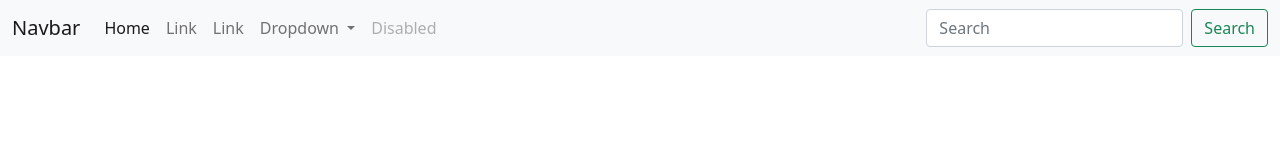
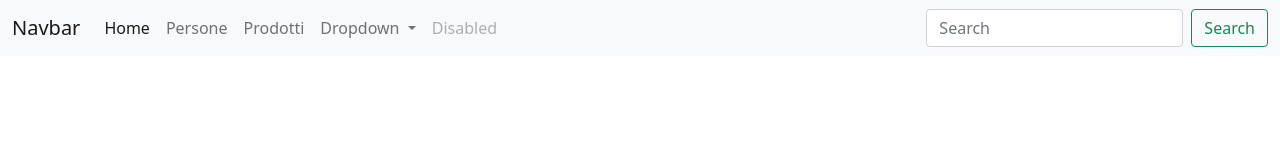
Before and after one commit to DenuccioDiego/fincons_academy, an Angular app: page / in a window 1280 px wide. Shown: the top 160 px of the page. Built offline with nearby package versions, Linux system fonts and the light colour scheme.

Commit message:
ADD routing system (router outlet and link router)

```diff
--- a/src/app/@template/navbar/components/navbar-container/navbar-container.component.html
+++ b/src/app/@template/navbar/components/navbar-container/navbar-container.component.html
@@ -8,13 +8,13 @@
         <div class="collapse navbar-collapse" id="navbarSupportedContent">
             <ul class="navbar-nav me-auto mb-2 mb-lg-0">
                 <li class="nav-item">
-                    <a class="nav-link active" aria-current="page" href="#" (click)="manageMenu(0)">Home</a>
+                    <a class="nav-link active" aria-current="page" routerLink="/">Home</a>
                 </li>
-                <li class="nav-item" (click)="manageMenu(1)">
-                    <a class="nav-link" href="#">Link</a>
+                <li class="nav-item">
+                    <a class="nav-link" routerLink="/persone">Persone</a>
                 </li>
-                <li class="nav-item" (click)="manageMenu(2)">
-                    <a class="nav-link" href="#">Link</a>
+                <li class="nav-item">
+                    <a class="nav-link" routerLink="/products">Prodotti</a>
                 </li>
                 <li class="nav-item dropdown">
                     <a class="nav-link dropdown-toggle" href="#" id="navbarDropdown" role="button"
--- a/src/app/@template/navbar/components/navbar-container/navbar-container.component.ts
+++ b/src/app/@template/navbar/components/navbar-container/navbar-container.component.ts
@@ -1,6 +1,4 @@
-import { Component, EventEmitter, OnInit, Output } from '@angular/core';
-import { MenuEnum } from '../../enums/menu-enum';
-
+import { Component, OnInit } from '@angular/core';
 
 @Component({
   selector: 'fin-navbar-container',
@@ -14,9 +12,4 @@ export class NavbarContainerComponent implements OnInit {
   ngOnInit(): void {
   }
 
-  @Output() menuSelection: EventEmitter<MenuEnum> = new EventEmitter<MenuEnum>();
-
-  manageMenu(index: number): void {
-    this.menuSelection.emit(index);
-  }
 }
--- a/src/app/@template/navbar/navbar.module.ts
+++ b/src/app/@template/navbar/navbar.module.ts
@@ -1,6 +1,7 @@
 import { NgModule } from '@angular/core';
 import { CommonModule } from '@angular/common';
 import { NavbarContainerComponent } from './components/navbar-container/navbar-container.component';
+import { RouterModule } from '@angular/router';
 
 
 @NgModule({
@@ -9,6 +10,7 @@ import { NavbarContainerComponent } from './components/navbar-container/navbar-c
   ],
   imports: [
     CommonModule,
+    RouterModule
   ],
   exports: [
     NavbarContainerComponent
--- a/src/app/app.component.html
+++ b/src/app/app.component.html
@@ -1,4 +1,5 @@
-<fin-navbar-container (menuSelection)="menuSelectionHandler($event)"></fin-navbar-container>
+<fin-navbar-container></fin-navbar-container>
 
-<fin-product-container *ngIf="showMenuPeople"></fin-product-container>
-<fin-persona-container *ngIf="showMenuProducts"></fin-persona-container>
+<div>
+    <router-outlet></router-outlet>
+</div>
--- a/src/app/features/products/components/product-detail/product-detail.component.ts
+++ b/src/app/features/products/components/product-list-item/product-list-item.component.ts
@@ -3,10 +3,10 @@ import { Product } from 'src/app/shared/model/product-model';
 
 @Component({
   selector: 'fin-product-detail',
-  templateUrl: './product-detail.component.html',
-  styleUrls: ['./product-detail.component.css']
+  templateUrl: './product-list-item.component.html',
+  styleUrls: ['./product-list-item.component.css']
 })
-export class ProductDetailComponent implements OnInit {
+export class ProductListItem implements OnInit {
 
   @Input() detail: Product;
 
--- a/src/app/features/products/product.module.ts
+++ b/src/app/features/products/products.module.ts
@@ -1,18 +1,20 @@
 import { NgModule } from '@angular/core';
 import { CommonModule } from '@angular/common';
 import { SharedModule } from 'src/app/shared/shared.module';
-import { ProductDetailComponent } from './components/product-detail/product-detail.component';
+import { ProductListItem } from './components/product-list-item/product-list-item.component'
 import { ProductContainerComponent } from './components/product-container/product-container.component';
+import { ProductsRoutingModule } from './products-routing.module';
 
 
 @NgModule({
   declarations: [
-    ProductDetailComponent,
+    ProductListItem,
     ProductContainerComponent,
   ],
   imports: [
     CommonModule,
     SharedModule,
+    ProductsRoutingModule
   ],
   exports: [
     ProductContainerComponent,
```
Also changed, not shown: src/app/app-routing.module.ts (added, +22 -0 lines), src/app/app.module.ts (+4 -5 lines), src/app/features/products/products-routing.module.ts (added, +20 -0 lines), src/app/features/persone/persone.module.ts (renamed from src/app/features/persone/persona.module.ts), src/app/features/products/components/product-list-item/product-list-item.component.css (added), src/app/features/products/components/product-list-item/product-list-item.component.html (renamed from src/app/features/products/components/product-detail/product-detail.component.html).
